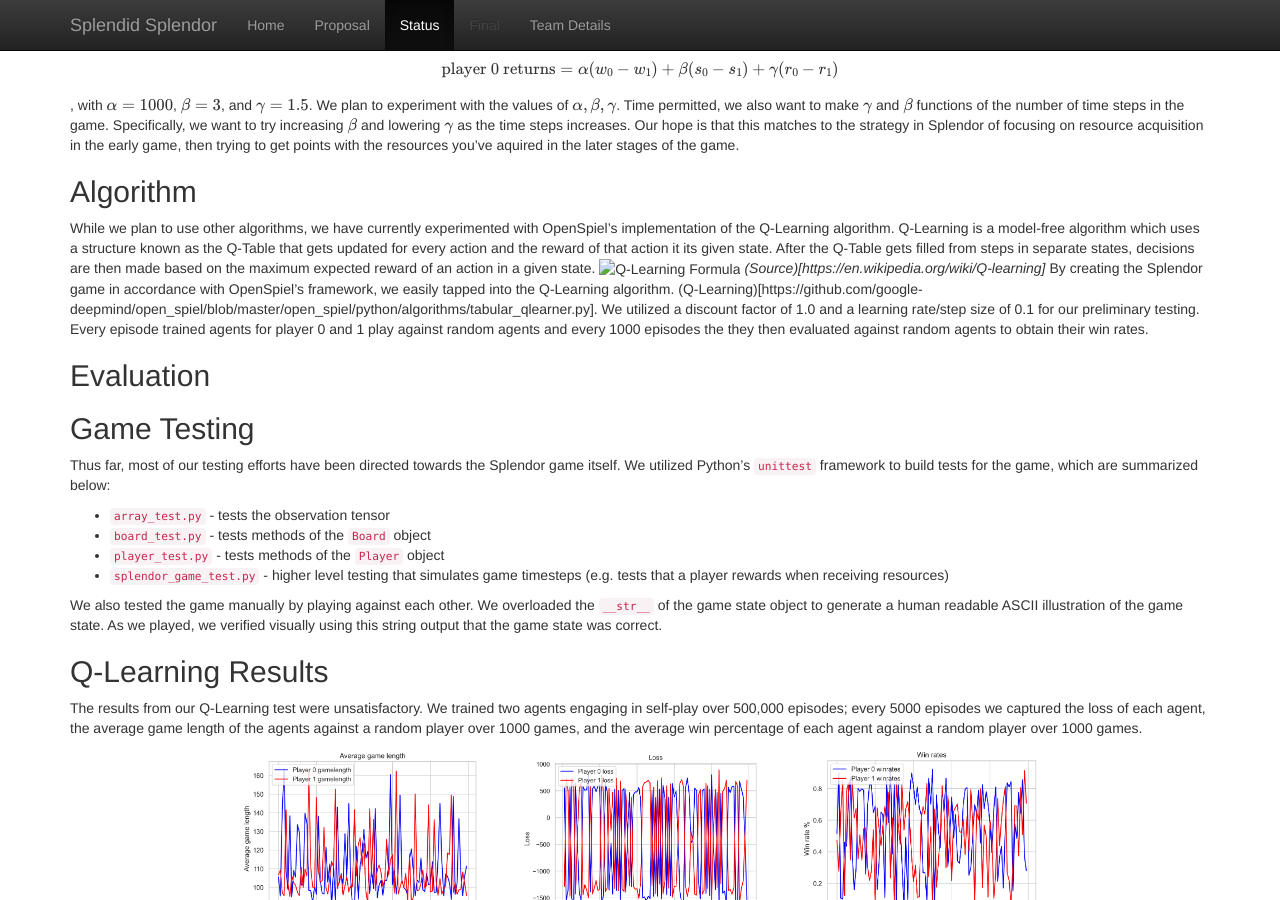
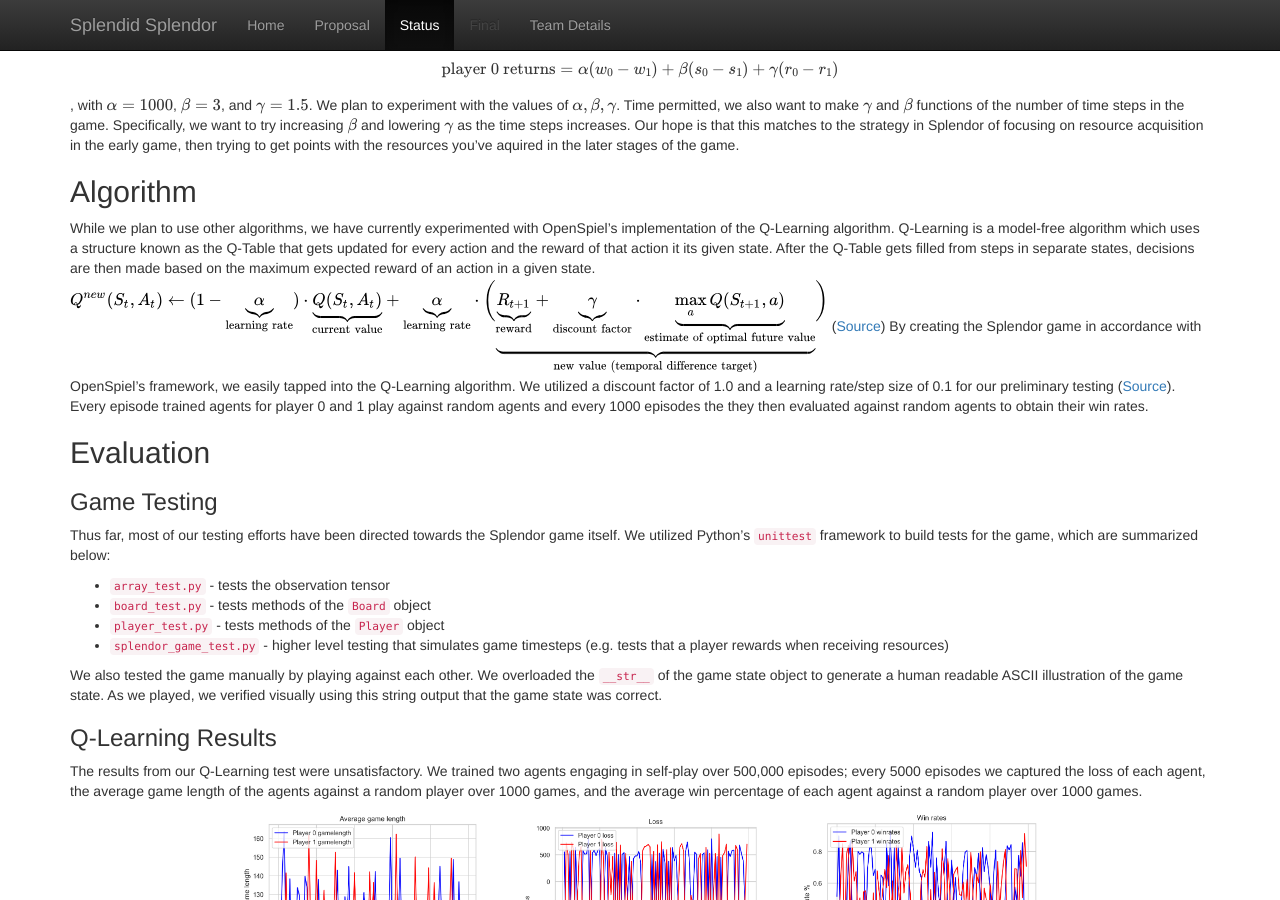
Before and after one commit to Blue0505/SplendidSplendor, a Jekyll site: the page built from docs/status.md, in a window 1280 px wide and 900 px high, scrolled down 1699 px. Built offline with Jekyll 4.4.1, drawn with Linux system fonts in a browser that asks for light colours; formulas are drawn with MathJax 3.

Commit message:
Fixed algos image and links.

```diff
--- a/docs/status.md
+++ b/docs/status.md
@@ -70,11 +70,11 @@ to the strategy in Splendor of focusing on resource acquisition in the early gam
 ## Algorithm
 While we plan to use other algorithms, we have currently experimented with OpenSpiel's implementation of the Q-Learning algorithm. Q-Learning is a model-free algorithm which uses a structure known as the Q-Table that gets updated for every action and the reward of that action it its given state. After the Q-Table gets filled from steps in separate states, decisions are then made based on the maximum expected reward of an action in a given state.
 ![Q-Learning Formula](q-learning.svg)
-*(Source)[https://en.wikipedia.org/wiki/Q-learning]*
-By creating the Splendor game in accordance with OpenSpiel's framework, we easily tapped into the Q-Learning algorithm. (Q-Learning)[https://github.com/google-deepmind/open_spiel/blob/master/open_spiel/python/algorithms/tabular_qlearner.py]. We utilized a discount factor of 1.0 and a learning rate/step size of 0.1 for our preliminary testing. Every episode trained agents for player 0 and 1 play against random agents and every 1000 episodes the they then evaluated against random agents to obtain their win rates.
+([Source](https://en.wikipedia.org/wiki/Q-learning))
+By creating the Splendor game in accordance with OpenSpiel's framework, we easily tapped into the Q-Learning algorithm. We utilized a discount factor of 1.0 and a learning rate/step size of 0.1 for our preliminary testing ([Source]((Q-Learning)[https://github.com/google-deepmind/open_spiel/blob/master/open_spiel/python/algorithms/tabular_qlearner.py].)). Every episode trained agents for player 0 and 1 play against random agents and every 1000 episodes the they then evaluated against random agents to obtain their win rates.
 
 ## Evaluation
-## Game Testing
+### Game Testing
 Thus far, most of our testing efforts have been directed towards the Splendor game itself. We utilized Python's `unittest` framework
 to build tests for the game, which are summarized below:
 * `array_test.py` - tests the observation tensor
@@ -86,7 +86,7 @@ We also tested the game manually by playing against each other. We overloaded th
 to generate a human readable ASCII illustration of the game state. As we played, we verified
 visually using this string output that the game state was correct.
 
-## Q-Learning Results
+### Q-Learning Results
 The results from our Q-Learning test were unsatisfactory. We trained two agents engaging in self-play over 500,000 episodes; every 5000 episodes
 we captured the loss of each agent, the average game length of the agents against a random player over 1000 games, and the average win percentage
 of each agent against a random player over 1000 games.
```
Also changed, not shown: docs/q-learning.svg (added).
